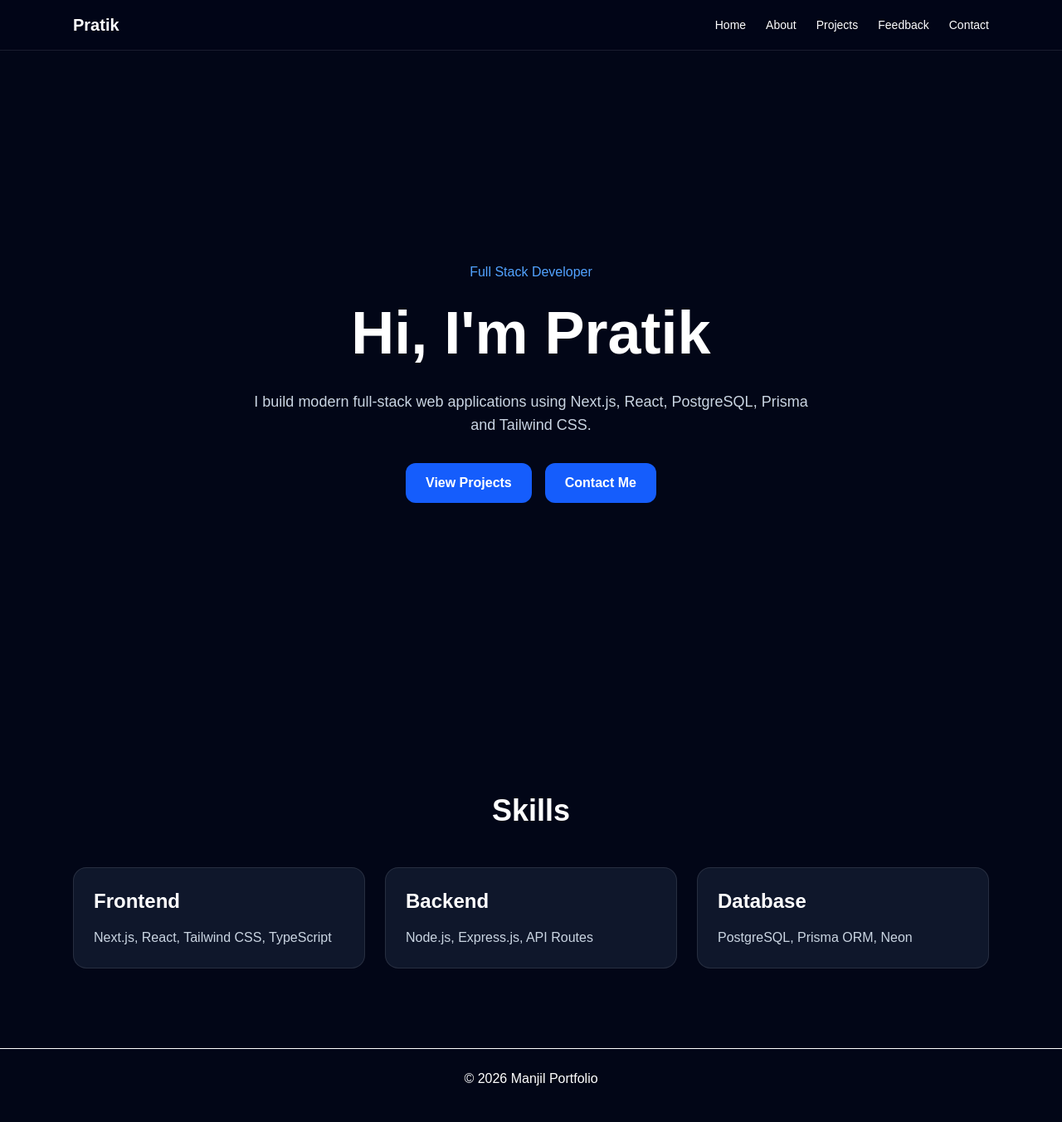
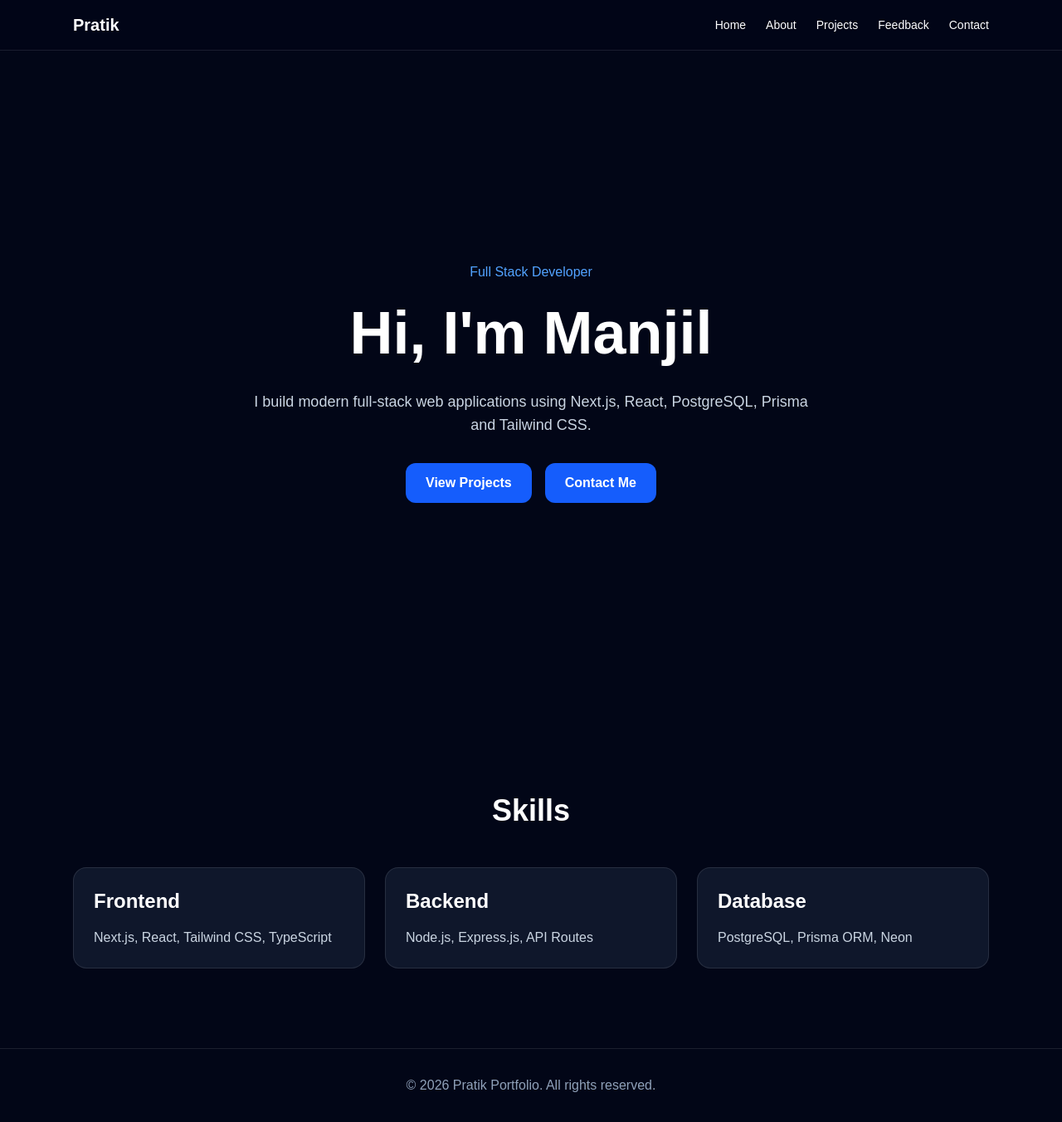
Before and after one commit to ManjilRijal63/Manjil-Portfolio, a Next.js app: page / in a window 1280 px wide. Shown: the whole page at 83% size. Built offline with nearby package versions, Linux system fonts and the light colour scheme.

Commit message:
footer improved

```diff
--- a/src/app/page.tsx
+++ b/src/app/page.tsx
@@ -12,7 +12,7 @@ export default function Home() {
         </p>
 
         <h1 className="mb-6 text-5xl font-bold leading-tight md:text-7xl">
-          Hi, I&apos;m Pratik
+          Hi, I&apos;m Manjil
         </h1>
 
         <p className="max-w-2xl text-lg text-slate-300">
--- a/src/components/footer.tsx
+++ b/src/components/footer.tsx
@@ -1,7 +1,7 @@
 export default function Footer() {
   return (
-    <footer className="p-6 border-t text-center">
-      <p>© 2026 Manjil  Portfolio</p>
+    <footer className="border-t border-white/10 py-8 text-center text-slate-400">
+      <p>© 2026 Pratik Portfolio. All rights reserved.</p>
     </footer>
   );
 }
```
